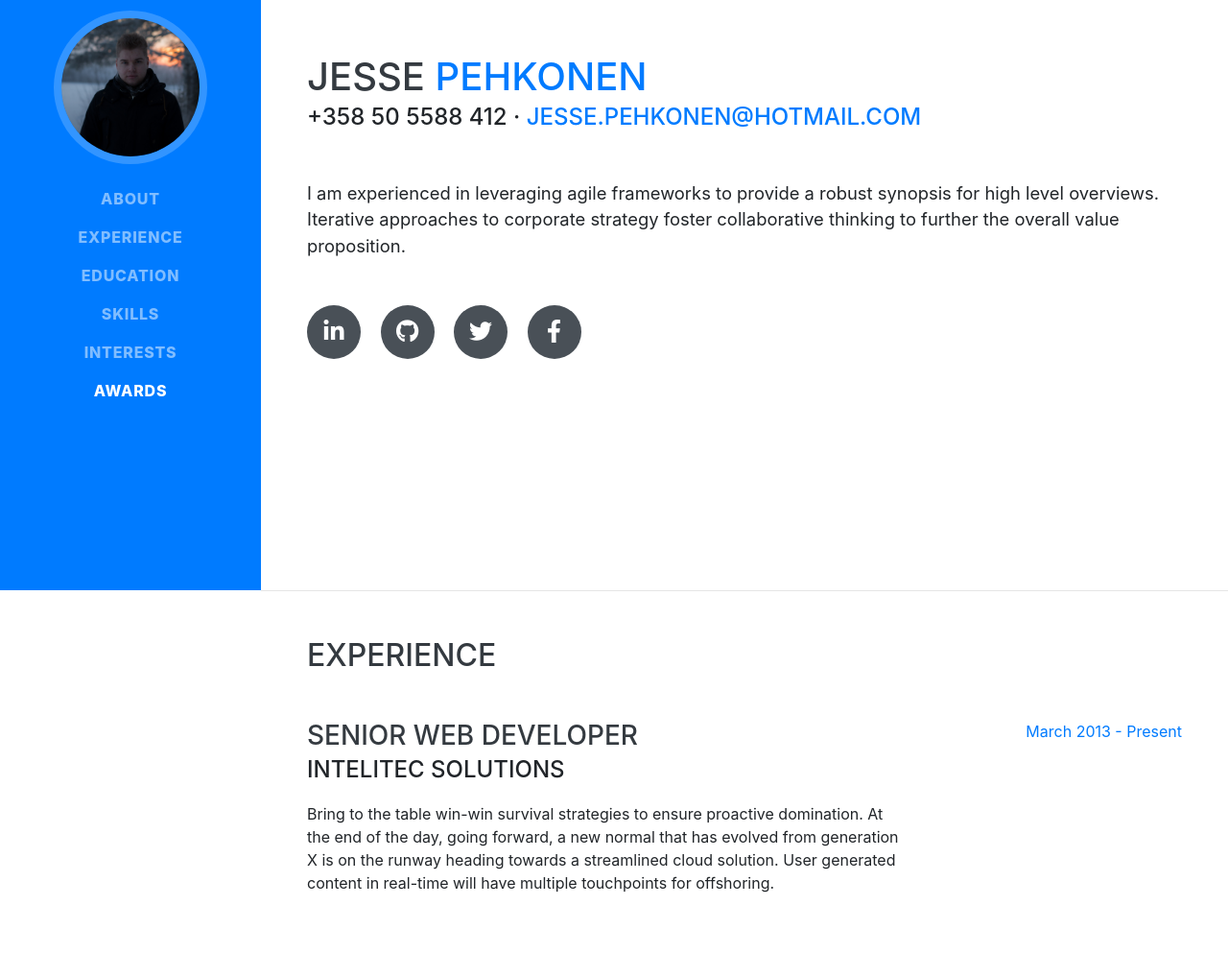
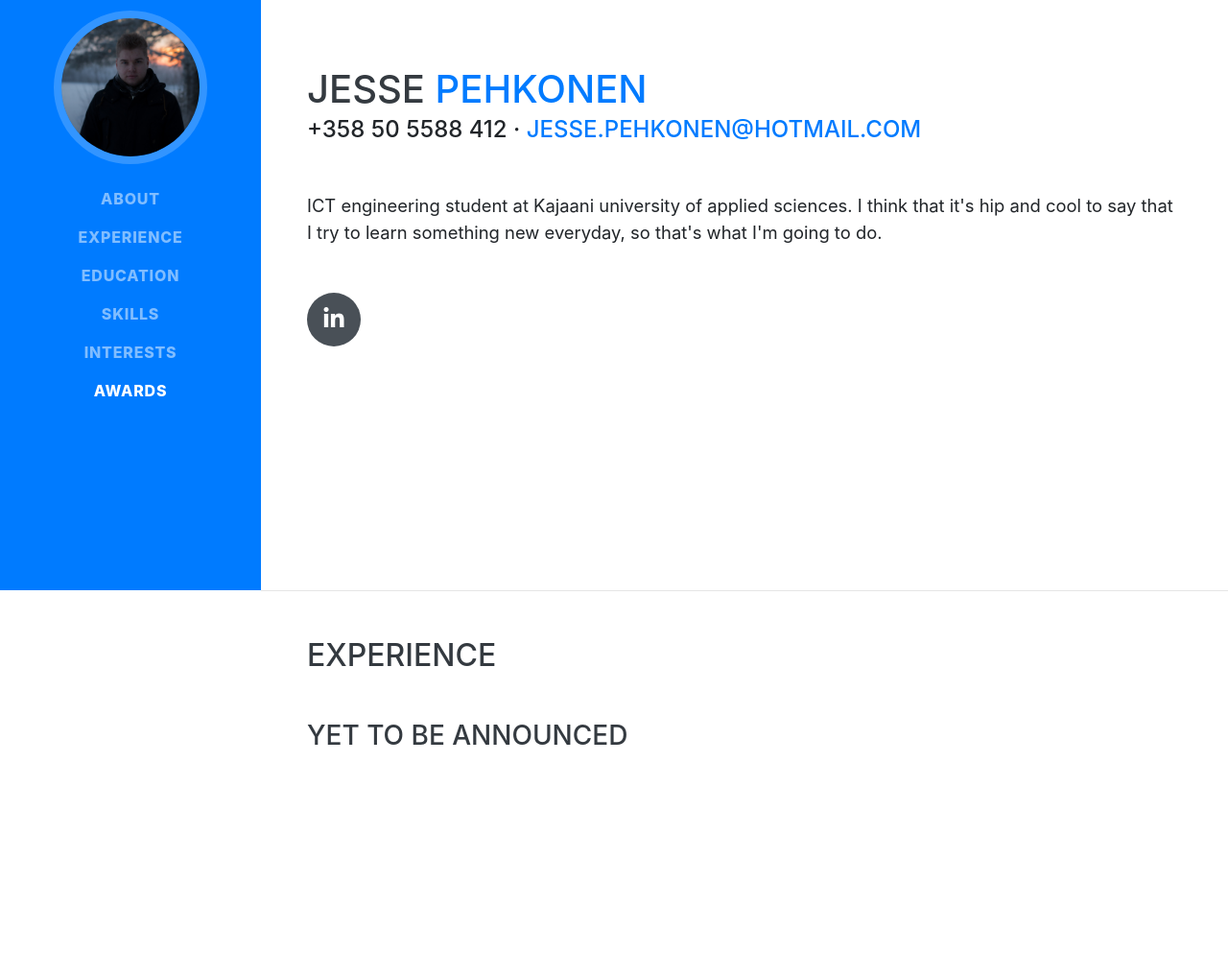
Before and after one commit to jessepehkonen/jessepehkonen.github.io, a website with bundled scripts: page index.html in a window 1280 px wide. Shown: the part 185-1178 px from the top of the page at 96% size. Built offline with nearby package versions, Linux system fonts and the light colour scheme; a web font is replaced by a local one.

Commit message:
jäällä tälleen

```diff
--- a/css/resume.css
+++ b/css/resume.css
@@ -160,7 +160,7 @@ section.resume-section .resume-item .resume-date {
 }
 
 .bg-primary {
-  background-color: rgb(34, 37, 185) !important;
+  background-color: rgb(0, 2, 121) !important;
 }
 
 .text-primary {
--- a/index.html
+++ b/index.html
@@ -8,7 +8,7 @@
   <meta name="description" content="">
   <meta name="author" content="">
 
-  <title>Resume - Start Bootstrap Theme</title>
+  <title>Jesse Pehkonen</title>
 
   <!-- Bootstrap core CSS -->
   <link href="vendor/bootstrap/css/bootstrap.min.css" rel="stylesheet">
@@ -69,20 +69,12 @@
         <div class="subheading mb-5">+358 50 5588 412 ·
           <a href="mailto:name@email.com">jesse.pehkonen@hotmail.com</a>
         </div>
-        <p class="lead mb-5">I am experienced in leveraging agile frameworks to provide a robust synopsis for high level overviews. Iterative approaches to corporate strategy foster collaborative thinking to further the overall value proposition.</p>
+        <p class="lead mb-5">ICT engineering student at Kajaani university of applied sciences. I think that it's hip and cool to say that I try to learn something new everyday, so that's what I'm going to do.</p>
         <div class="social-icons">
           <a href="#">
             <i class="fab fa-linkedin-in"></i>
           </a>
-          <a href="#">
-            <i class="fab fa-github"></i>
-          </a>
-          <a href="#">
-            <i class="fab fa-twitter"></i>
-          </a>
-          <a href="#">
-            <i class="fab fa-facebook-f"></i>
-          </a>
+
         </div>
       </div>
     </section>
@@ -93,10 +85,10 @@
       <div class="w-100">
         <h2 class="mb-5">Experience</h2>
 
-        <div class="resume-item d-flex flex-column flex-md-row justify-content-between mb-5">
-          <div class="resume-content">
-            <h3 class="mb-0">Senior Web Developer</h3>
-            <div class="subheading mb-3">Intelitec Solutions</div>
+       <!-- <div class="resume-item d-flex flex-column flex-md-row justify-content-between mb-5">
+          <div class="resume-content"> -->
+            <h3 class="mb-0">Yet to be announced</h3>
+           <!-- <div class="subheading mb-3">Intelitec Solutions</div>
             <p>Bring to the table win-win survival strategies to ensure proactive domination. At the end of the day, going forward, a new normal that has evolved from generation X is on the runway heading towards a streamlined cloud solution. User generated content in real-time will have multiple touchpoints for offshoring.</p>
           </div>
           <div class="resume-date text-md-right">
@@ -135,7 +127,7 @@
           <div class="resume-date text-md-right">
             <span class="text-primary">September 2008 - June 2010</span>
           </div>
-        </div>
+        </div> -->
 
       </div>
 
```
Also changed, not shown: css/resume.min.css.
